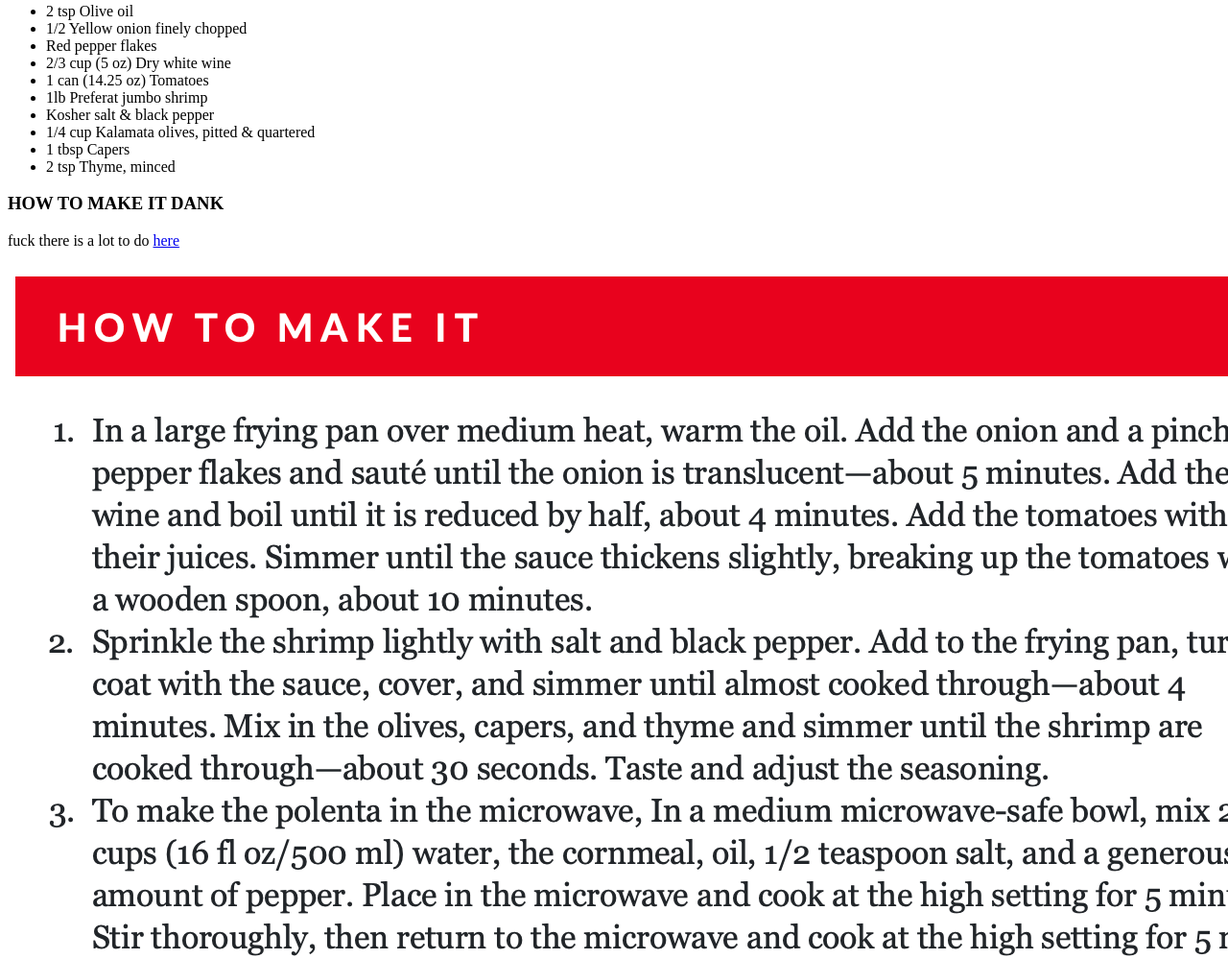
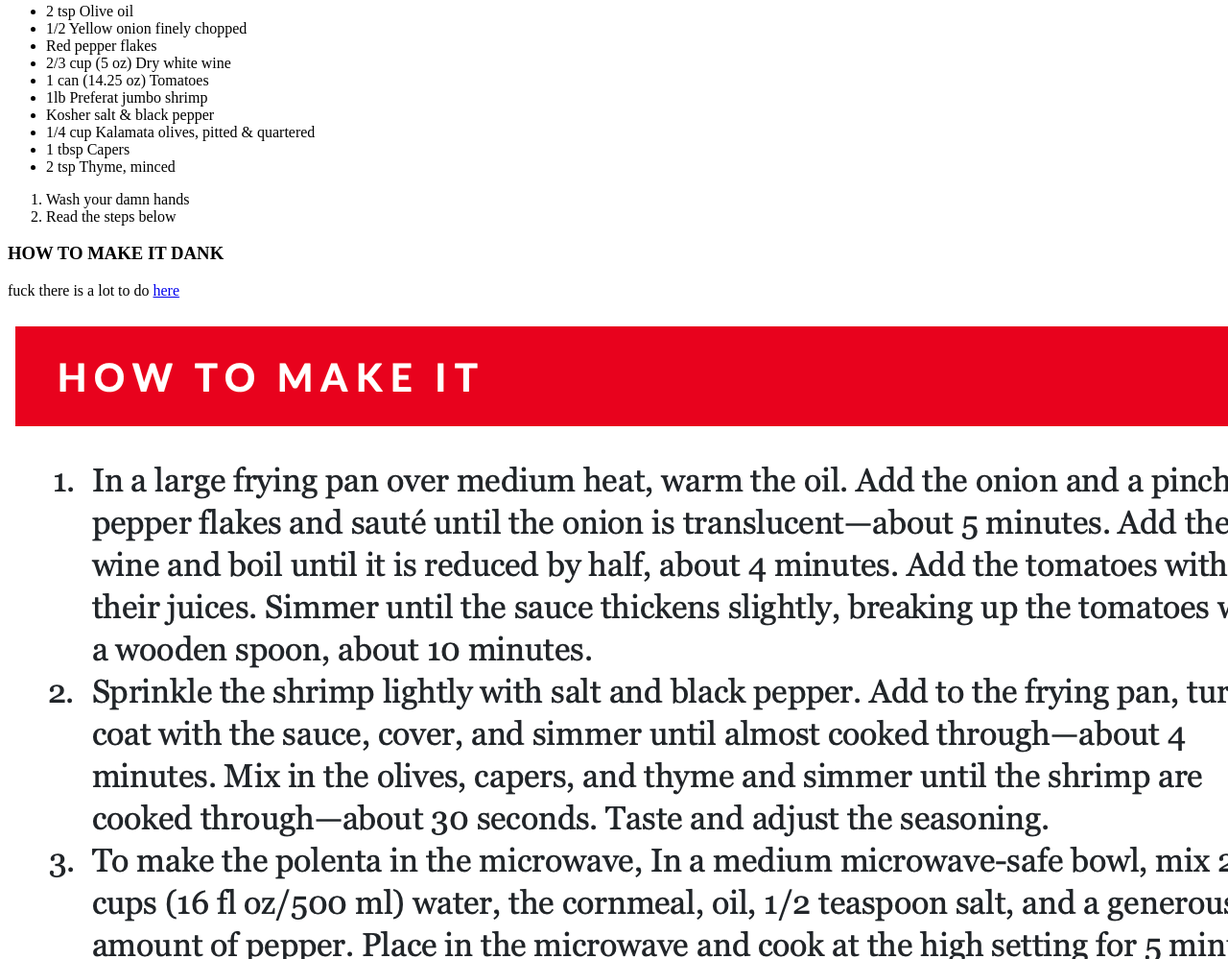
Before and after one commit to bigPappaP/odin-recipes, a plain HTML site: page recipes/shrimp-polenta.html in a window 1280 px wide. Shown: the part 857-1856 px from the top of the page at 96% size. Drawn offline with Linux system fonts and the light colour scheme.

Commit message:
added ordered list

```diff
--- a/recipes/shrimp-polenta.html
+++ b/recipes/shrimp-polenta.html
@@ -11,7 +11,7 @@
     <h2> INGREDIENTS</h2>
     <ul>
         <li>2 tsp Olive oil</li>
-        <li> 1/2 Yellow onion finely chopped</li>
+        <li>1/2 Yellow onion finely chopped</li>
         <li>Red pepper flakes</li>
         <li>2/3 cup (5 oz) Dry white wine</li>
         <li>1 can (14.25 oz) Tomatoes </li>
@@ -22,6 +22,12 @@
         <li>2 tsp Thyme, minced</li>
     </ul>
 
+    <ol>
+        <li>Wash your damn hands</li>
+        <li>Read the steps below </li>
+    </ol>
+
+
    <h3>HOW TO MAKE IT DANK</h3>
     <p>fuck there is a lot to do <a href="https://www.eatthis.com/shrimp-tomato-olive-caper-sauce-polenta-recipe/">here</a></p>
 
```
Also changed, not shown: 1 other file.
